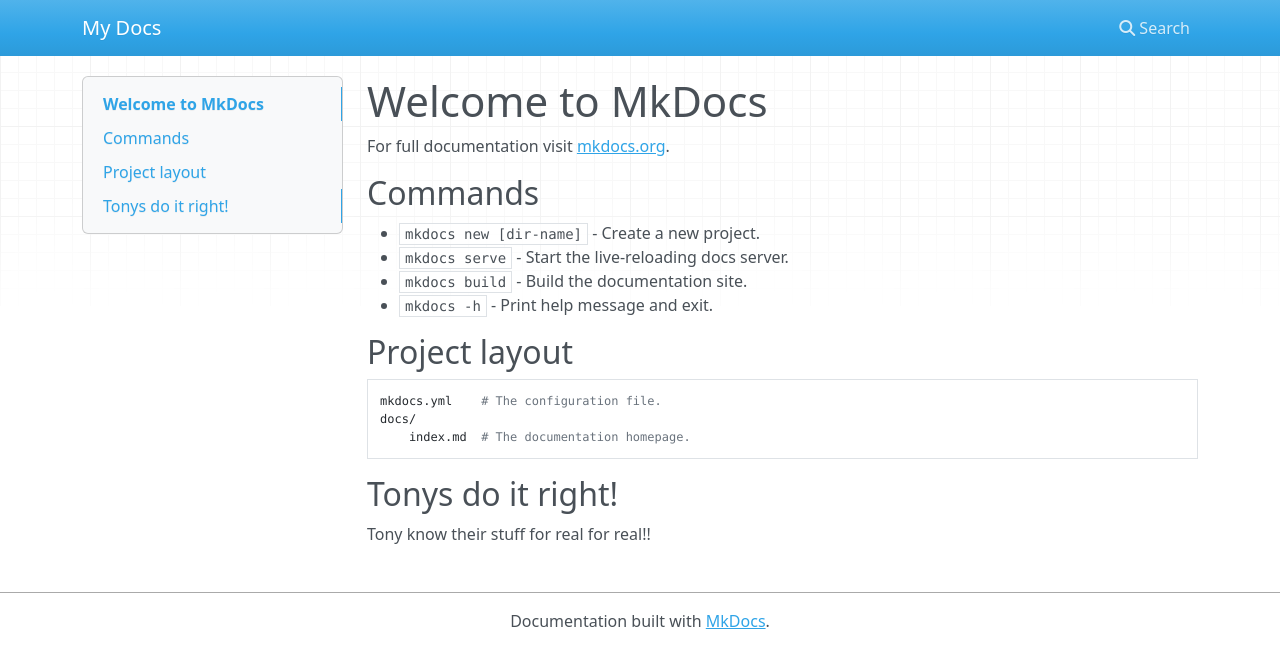
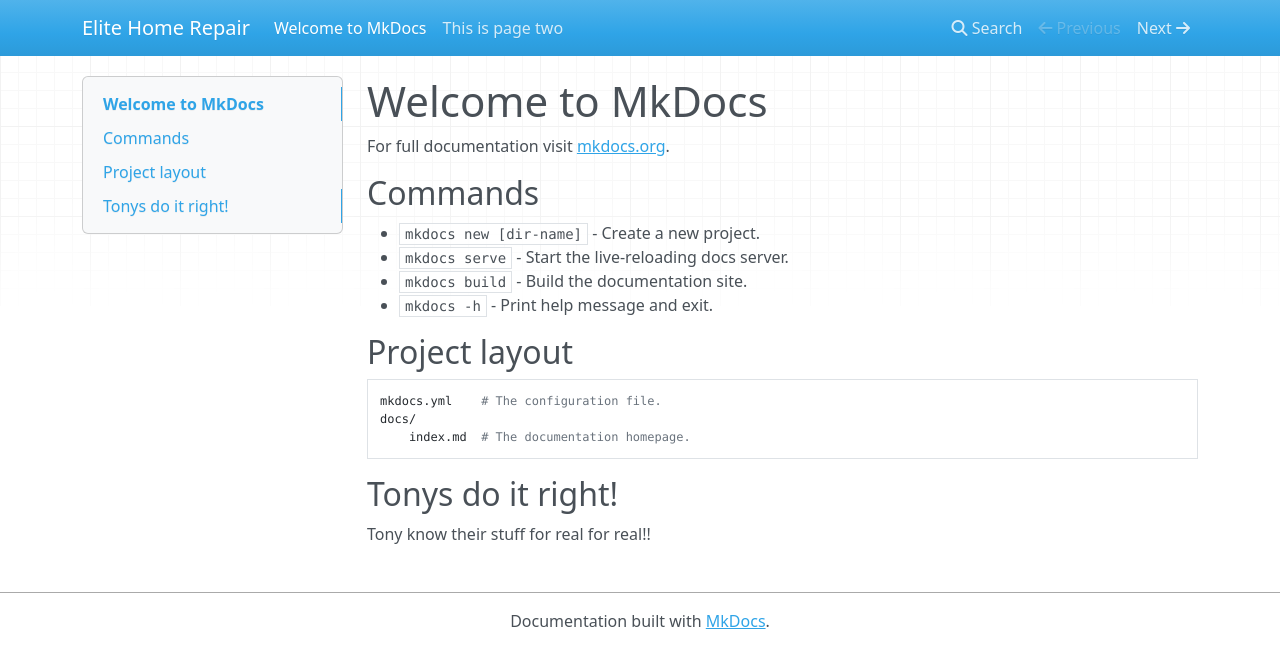
Before and after one commit to elitehomerepair/yes, an MkDocs documentation site: the page built from docs/index.md, in a window 1280 px wide. Shown: the top 668 px of the page. Built offline with MkDocs 1.6.1, drawn with Linux system fonts in a browser that asks for light colours; nearby versions of some CDN libraries.

Commit message:
Added some theme options to mkdocs.yml. And another page because why not

```diff
--- /dev/null
+++ b/docs/next-page.md
@@ -0,0 +1,3 @@
+# This is page two
+
+Go away
--- a/mkdocs.yml
+++ b/mkdocs.yml
@@ -1 +1,23 @@
-site_name: My Docs
+site_name: Elite Home Repair
+theme:
+  palette:
+
+    # Palette toggle for automatic mode
+    - media: "(prefers-color-scheme)"
+      toggle:
+        icon: material/brightness-auto
+        name: Switch to light mode
+
+    # Palette toggle for light mode
+    - media: "(prefers-color-scheme: light)"
+      scheme: default
+      toggle:
+        icon: material/brightness-7
+        name: Switch to dark mode
+
+    # Palette toggle for dark mode
+    - media: "(prefers-color-scheme: dark)"
+      scheme: slate
+      toggle:
+        icon: material/brightness-4
+        name: Switch to system preference
```
